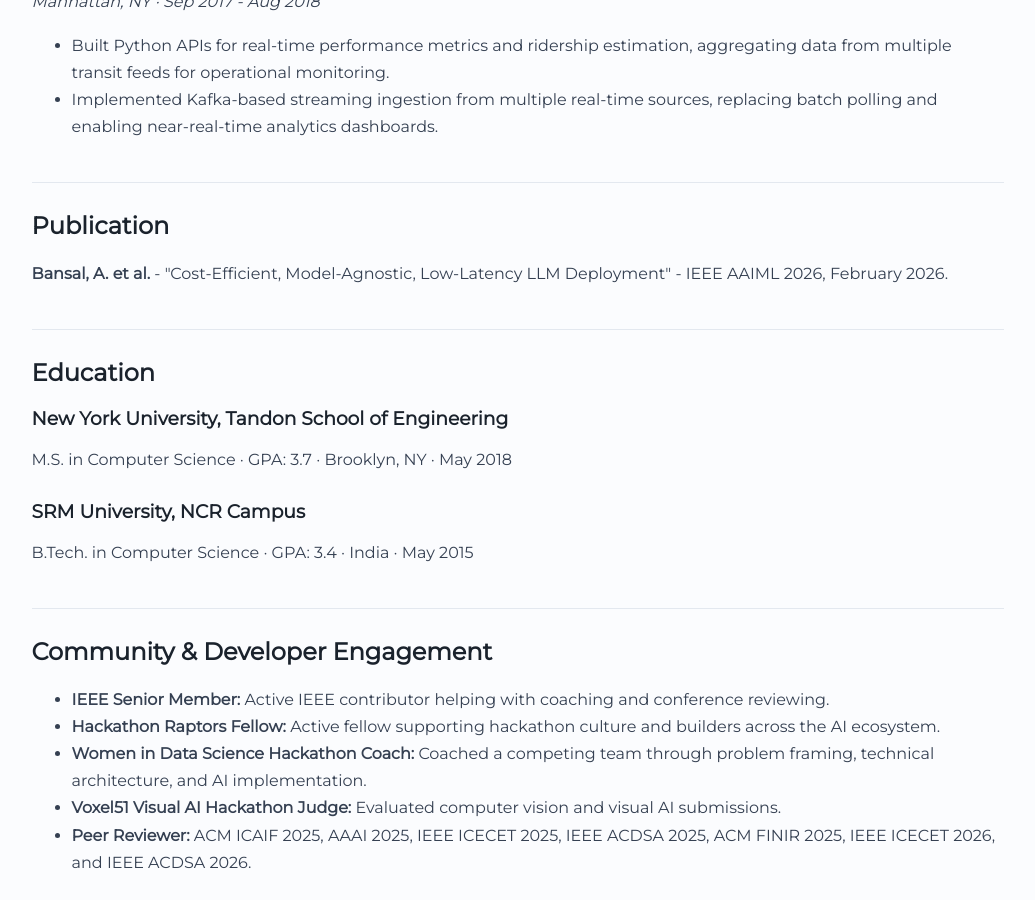
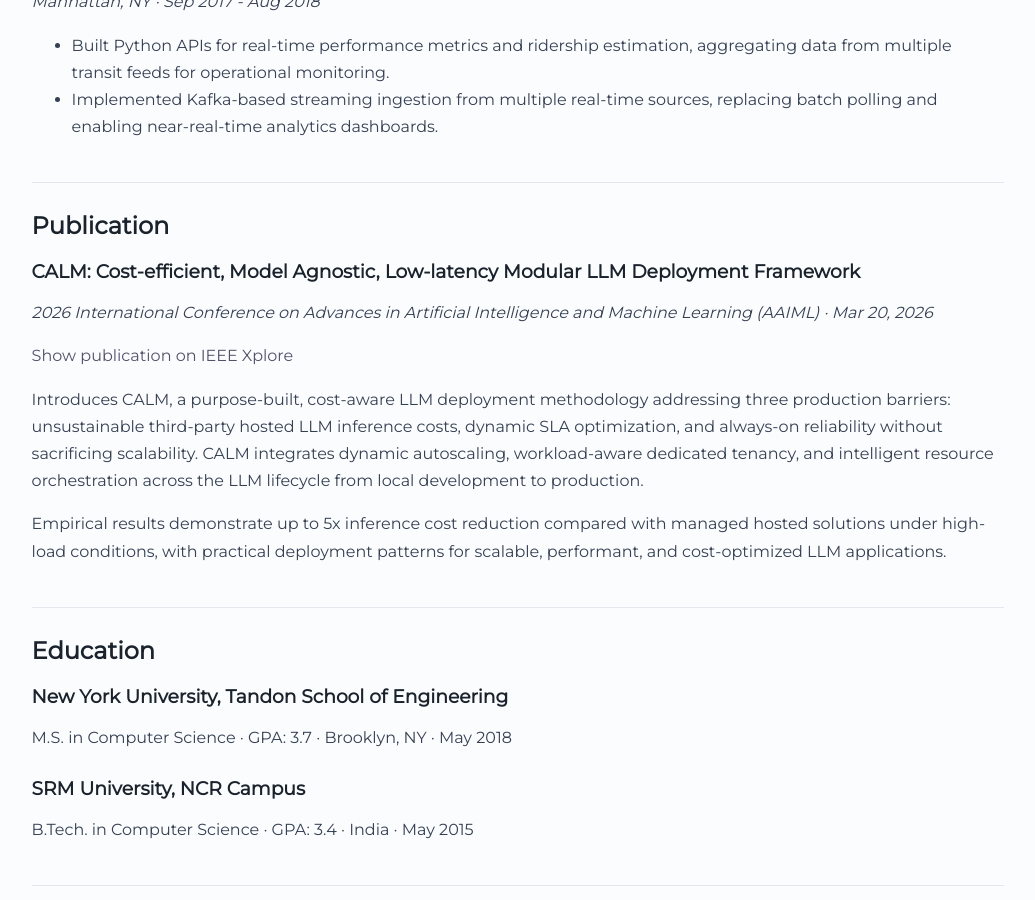
Before and after one commit to ab6995/ab6995.github.io, a Jekyll site: the page built from resume/index.html, in a window 1280 px wide and 900 px high, scrolled down 2316 px. Shown: the whole window, without its empty margins (122-1157 px from the left). Built offline with Jekyll 4.4.1, drawn with Linux system fonts in a browser that asks for light colours.

Commit message:
Expand CALM publication section on resume page

```diff
--- a/resume/index.html
+++ b/resume/index.html
@@ -84,7 +84,13 @@ title: Ashish Bansal
 
 <section>
   <h2>Publication</h2>
-  <p><strong>Bansal, A. et al.</strong> - "Cost-Efficient, Model-Agnostic, Low-Latency LLM Deployment" - IEEE AAIML 2026, February 2026.</p>
+  <div class="resume-item publication-detail">
+    <h3>CALM: Cost-efficient, Model Agnostic, Low-latency Modular LLM Deployment Framework</h3>
+    <p><em>2026 International Conference on Advances in Artificial Intelligence and Machine Learning (AAIML) · Mar 20, 2026</em></p>
+    <p><a target="_blank" rel="noopener" href="https://ieeexplore.ieee.org/abstract/document/11498121">Show publication on IEEE Xplore</a></p>
+    <p>Introduces CALM, a purpose-built, cost-aware LLM deployment methodology addressing three production barriers: unsustainable third-party hosted LLM inference costs, dynamic SLA optimization, and always-on reliability without sacrificing scalability. CALM integrates dynamic autoscaling, workload-aware dedicated tenancy, and intelligent resource orchestration across the LLM lifecycle from local development to production.</p>
+    <p>Empirical results demonstrate up to 5x inference cost reduction compared with managed hosted solutions under high-load conditions, with practical deployment patterns for scalable, performant, and cost-optimized LLM applications.</p>
+  </div>
 </section>
 
 <section>
```
